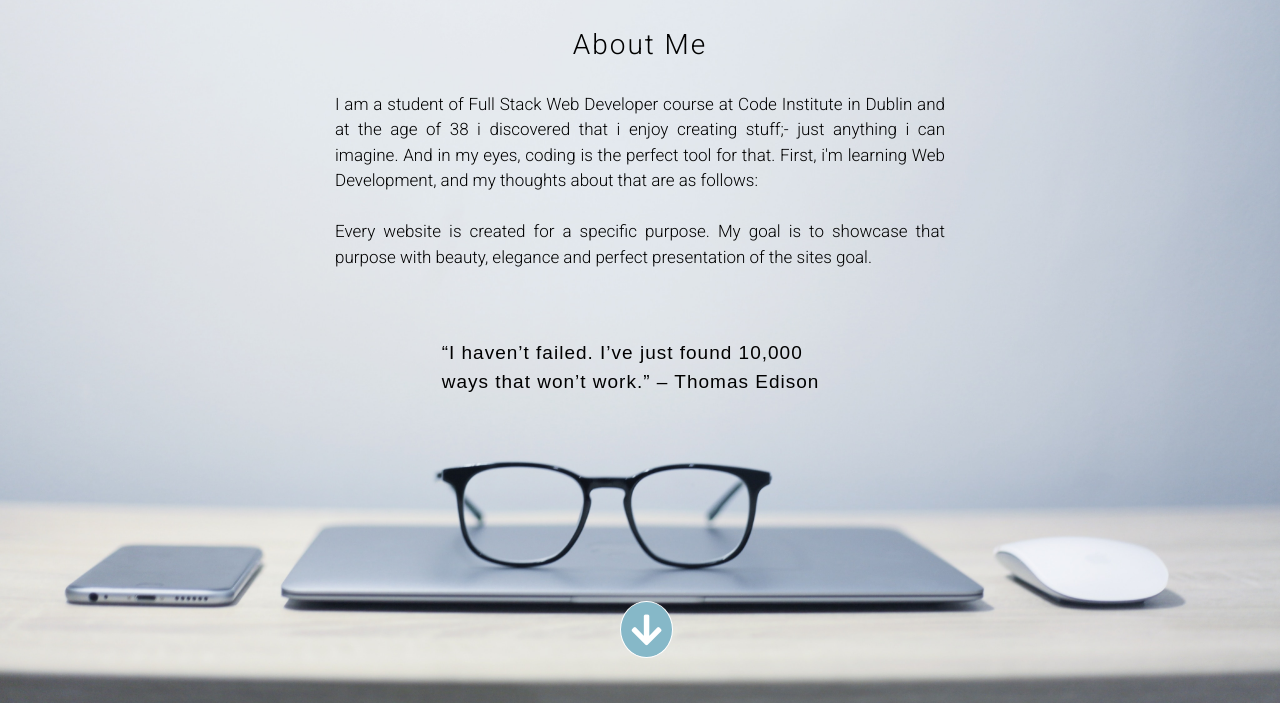
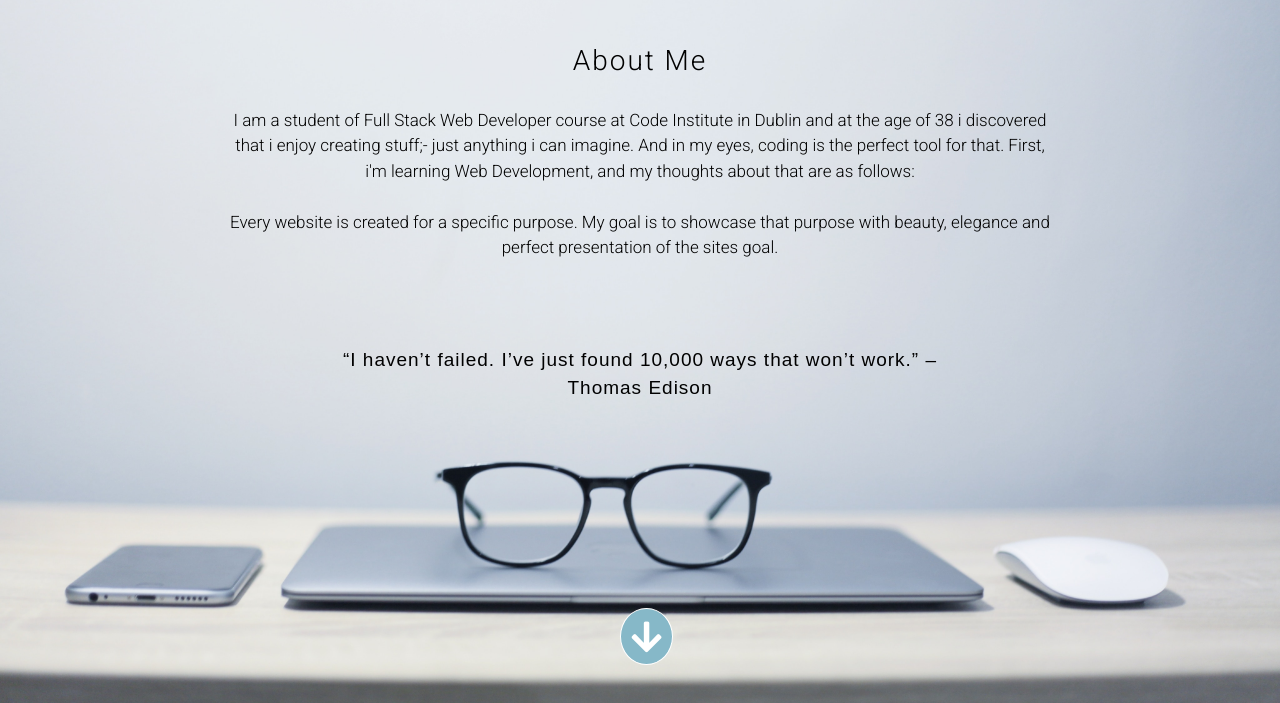
Before and after one commit to Code-Institute-Submissions/Matija0408-Project1, a plain HTML site: page about.html in a window 1280 px wide. Shown: the part 94-797 px from the top of the page. Drawn offline with nearby package versions, Linux system fonts and the light colour scheme; a web font is replaced by a local one.

Commit message:
About me text align

```diff
--- a/about.html
+++ b/about.html
@@ -57,9 +57,9 @@
     <!--github linkedin links-->
     <div class="container-fluid">
       <div class="row">
-        <div class="offset-3 col-lg-6 col-sm-12">
+        <div class="col-sm-12 col-md-8 offset-md-2 p-3">
           <h3 class="text-center">About Me</h3>
-          <p class="about-me-text text-justify">
+          <p class="about-me-text text-center">
             I am a student of Full Stack Web Developer course at Code
             Institute in Dublin and at the age of 38 i discovered that i enjoy
             creating stuff;- just anything i can imagine. And in my eyes,
@@ -73,8 +73,8 @@
         </div>
       </div>
       <div class="row">
-        <div class="col-sm-4 offset-4">
-          <p class="thought">
+        <div class="col-sm-12 col-md-6 offset-md-3">
+          <p class="thought text-justify text-center">
             “I haven’t failed. I’ve just found 10,000 ways that won’t work.” –
             Thomas Edison
           </p>
--- a/style.css
+++ b/style.css
@@ -313,7 +313,7 @@ textarea {
 
 @media (max-width: 414px) {
   .thought {
-    z-index: -1;
+
   }
 }
 
```
